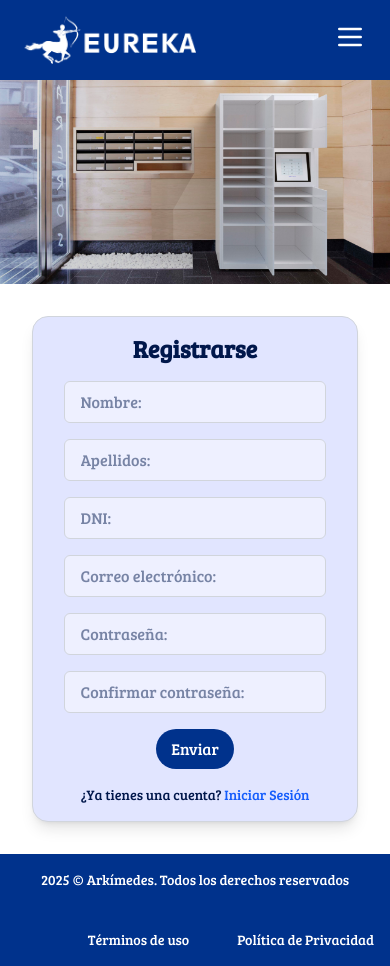
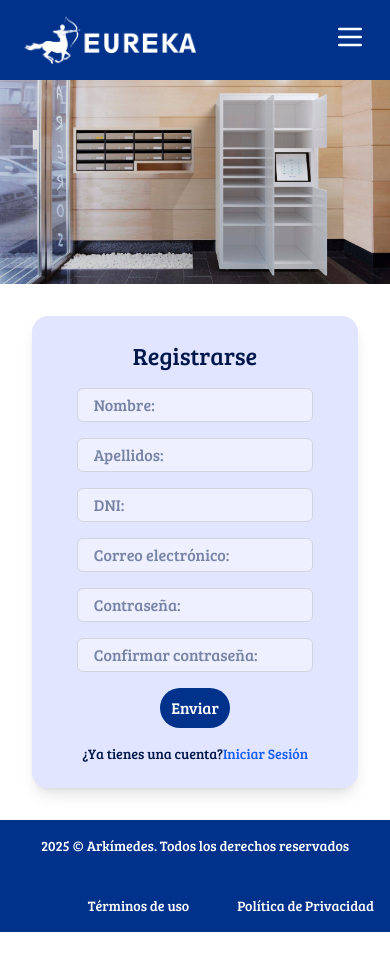
Before and after one commit to Ayuik/buzon-inteligente-FE-testing, a React (Vite) app: page /register in a window 390 px wide. After the commit the page ends 932 px from the top, so only its background shows below. Built offline with nearby package versions, Linux system fonts and the light colour scheme.

Commit message:
refactor: improved form structure and updated styles for responsive layout

```diff
--- a/src/components/RegisterForm.jsx
+++ b/src/components/RegisterForm.jsx
@@ -33,26 +33,41 @@ export const RegisterForm = () => {
   };
   return (
     <div id="register-form-container" className="form-container flex items-center justify-center bg-white relative font-bree p-8">
-      <div
-        id="register-form-card"
-        className="bg-[#E1E5FF] p-4 rounded-2xl w-full max-w-md shadow-lg border-1 border-gray-300 max-h-[600px] overflow-y-auto">
-        <h2 id="form-title" className="text-2xl font-bold text-center text-[#00174B] mb-4 font-bree">Registrarse</h2>
-        <form id="register-form" className="space-y-4 w-[90%] mx-auto" onSubmit={handleSubmit(onSubmit)}>
-          <input id="input-nombre" type="text" placeholder="Nombre:" {...register('nombre', { required: 'Campo obligatorio' })} className="w-full px-4 py-2 rounded-md border border-gray-300 bg-[#EEF0FF] text-[#00174B] focus:outline-none focus:ring-2" />
-          <input id="input-apellidos" type="text" placeholder="Apellidos:" {...register('apellidos', { required: 'Campo obligatorio' })} className="w-full px-4 py-2 rounded-md border border-gray-300 bg-[#EEF0FF] text-[#00174B] focus:outline-none focus:ring-2" />
-          <input id="input-dni" type="text" placeholder="DNI:" {...register('dni', { required: 'Campo obligatorio', pattern: { value: /^\d{8}[A-Za-z]$/, message: 'Formato de DNI no válido (8 cifras y una letra)' } })} className="w-full px-4 py-2 rounded-md border border-gray-300 bg-[#EEF0FF] text-[#00174B] focus:outline-none focus:ring-2" /> {errors.dni && <p className="text-red-600 text-sm">{errors.dni.message}</p>}
-          <input id="input-email" type="email" placeholder="Correo electrónico:" {...register('email', { required: 'Campo obligatorio', pattern: { value: /^[^@]+@[^@]+\.[a-zA-Z]{2,}$/, message: 'Correo no válido' } })} className="w-full px-4 py-2 rounded-md border border-gray-300 bg-[#EEF0FF] text-[#00174B] focus:outline-none focus:ring-2" /> {errors.email && <p className="text-red-600 text-sm">{errors.email.message}</p>}
-          <input id="input-password" type="password" placeholder="Contraseña:" {...register('password', { required: 'Campo obligatorio', minLength: { value: 8, message: 'La contraseña debe tener al menos 8 caracteres' } })}  className="w-full px-4 py-2 rounded-md border border-gray-300 bg-[#EEF0FF] text-[#00174B] focus:outline-none focus:ring-2" /> {errors.password && <p className="text-red-600 text-sm">{errors.password.message}</p>}
-          <input id="input-confirm-password" type="password" placeholder="Confirmar contraseña:" {...register('confirmPassword', { required: 'Campo obligatorio', validate: value => value === watch('password') || 'Las contraseñas no coinciden' })} className="w-full px-4 py-2 rounded-md border border-gray-300 bg-[#EEF0FF] text-[#00174B] focus:outline-none focus:ring-2" /> {errors.confirmPassword && <p className="text-red-600 text-sm">{errors.confirmPassword.message}</p>}
-          <div id="submit-button-container" className="send-form-register flex justify-center"> <button id="submit-button" type="submit" className="w-[30%] bg-[#00328C] text-white py-2 rounded-full hover:opacity-90 transition font-bree cursor-pointer"> Enviar </button> </div>
+        <div id="register-form-card" className="bg-[#E1E5FF] p-6 rounded-2xl max-w-md shadow-lg border-gray-300 max-h-[900px]">
+        <h2 id="form-title" className="text-2xl text-center text-[#00174B] mb-4 font-bree">
+          Registrarse
+        </h2>
+        <form id="register-form" className="space-y-4 w-[85%] mx-auto" onSubmit={handleSubmit(onSubmit)}>
+            <input id="input-nombre" type="text" placeholder="Nombre:"
+            {...register('nombre', { required: 'Campo obligatorio' })} className="w-full px-4 py-1 rounded-md border border-gray-300 bg-[#EEF0FF] text-[#00174B] focus:outline-none focus:ring-1"/>
+            {errors.dni && <p className="text-red-600 text-sm"> {errors.dni.message}</p>}
+            <input id="input-apellidos" type="text" placeholder="Apellidos:"
+            {...register('apellidos', { required: 'Campo obligatorio' })} className="w-full px-4 py-1 rounded-md border border-gray-300 bg-[#EEF0FF] text-[#00174B] focus:outline-none focus:ring-1"/>
+            {errors.dni && <p className="text-red-600 text-sm"> {errors.dni.message}</p>}
+            <input id="input-dni" type="text" placeholder="DNI:"
+            {...register('dni', { required: 'Campo obligatorio', pattern: { value: /^\d{8}[A-Za-z]$/, message: 'Formato de DNI no válido (8 cifras y una letra)' }})} className="w-full px-4 py-1 rounded-md border border-gray-300 bg-[#EEF0FF] text-[#00174B] focus:outline-none focus:ring-1"/>
+            {errors.dni && <p className="text-red-600 text-sm"> {errors.dni.message}</p>}
+            <input id="input-email" type="email" placeholder="Correo electrónico:"
+            {...register('email', { required: 'Campo obligatorio', pattern: { value: /^[^@]+@[^@]+\.[a-zA-Z]{2,}$/, message: 'Correo no válido' }})} className="w-full px-4 py-1 rounded-md border border-gray-300 bg-[#EEF0FF] text-[#00174B] focus:outline-none focus:ring-1"/>
+            {errors.email && <p className="text-red-600 text-sm"> {errors.email.message}</p>}
+            <input id="input-password" type="password" placeholder="Contraseña:"
+            {...register('password', { required: 'Campo obligatorio', minLength: { value: 8, message: 'La contraseña debe tener al menos 8 caracteres' }})}  className="w-full px-4 py-1 rounded-md border border-gray-300 bg-[#EEF0FF] text-[#00174B] focus:outline-none focus:ring-1"/>
+            {errors.password && <p className="text-red-600 text-sm"> {errors.password.message}</p>}
+            <input id="input-confirm-password" type="password" placeholder="Confirmar contraseña:"
+            {...register('confirmPassword', { required: 'Campo obligatorio',
+                validate: value => value === watch('password') || 'Las contraseñas no coinciden' })} className="w-full px-4 py-1 rounded-md border border-gray-300 bg-[#EEF0FF] text-[#00174B] focus:outline-none focus:ring-1"/>
+            {errors.confirmPassword && <p className="text-red-600 text-sm"> {errors.confirmPassword.message}</p>}
+        <div id="submit-button-container" className="send-form-register flex justify-center">
+            <button id="submit-button" type="submit" className="w-[30%] bg-[#00328C] text-white py-2 rounded-full hover:opacity-96 transition font-bree cursor-pointer">
+            Enviar
+            </button>
+        </div>
         </form>
-        {errorMessage && (
-          <p className="text-red-600 text-center mt-4 font-medium">{errorMessage}</p>
-        )}
-        <p id="login-link-paragraph" className="text-center mt-4 text-sm text-[#00174B]">
-          ¿Ya tienes una cuenta? <a id="login-link" href="/login" className="text-blue-600 hover:underline">Iniciar Sesión</a>
-        </p>
-      </div>
+            {errorMessage && (<p className="text-red-600 text-center mt-4 font-medium">{errorMessage}</p>)}
+             <p id="login-link-paragraph" className="text-center mt-4 text-sm text-[#00174B]">
+             ¿Ya tienes una cuenta?
+             <a id="login-link" href="/login" className="text-blue-600 hover:underline">Iniciar Sesión</a></p>
+        </div>
     </div>
   );
 }
```
